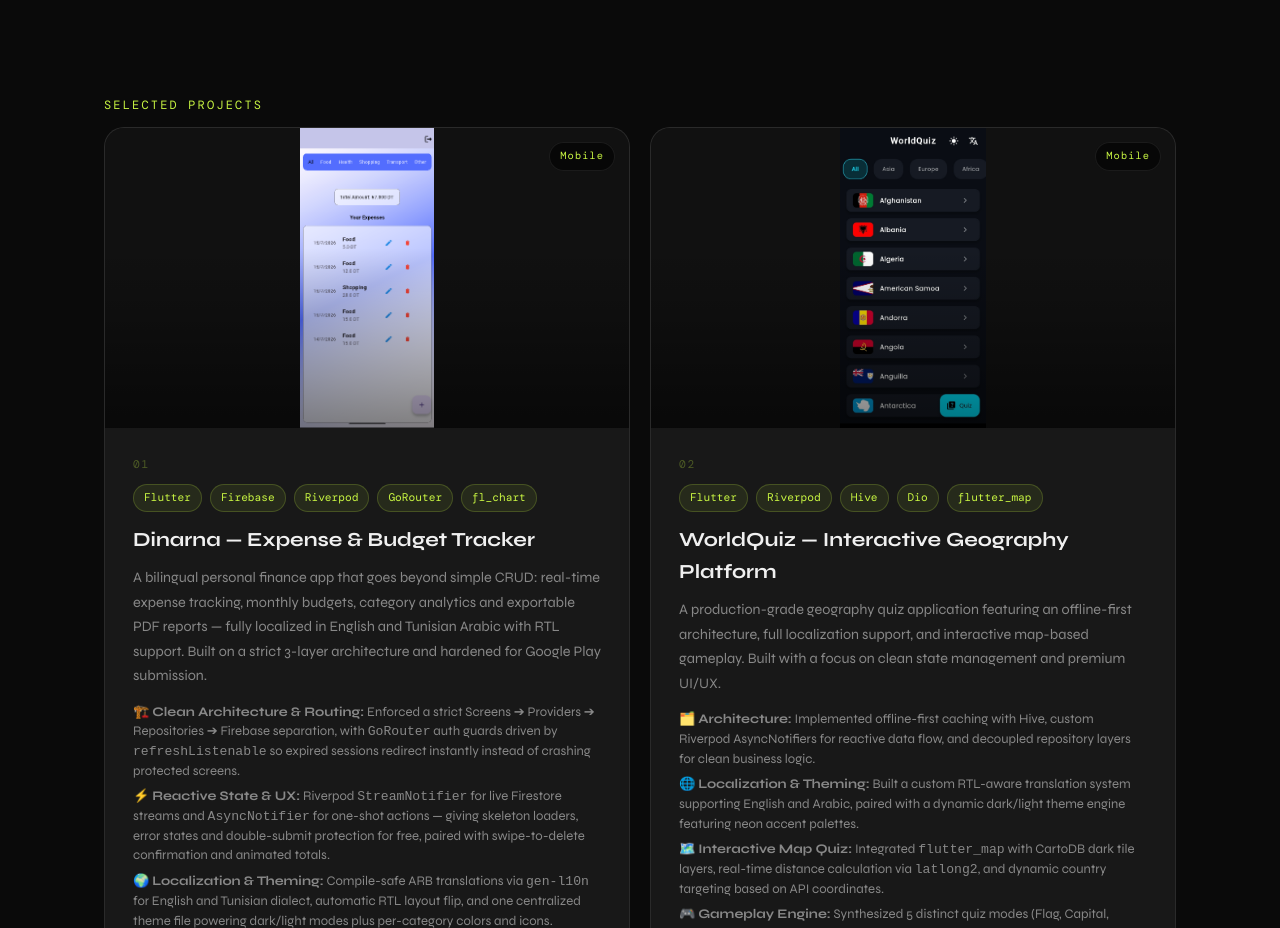
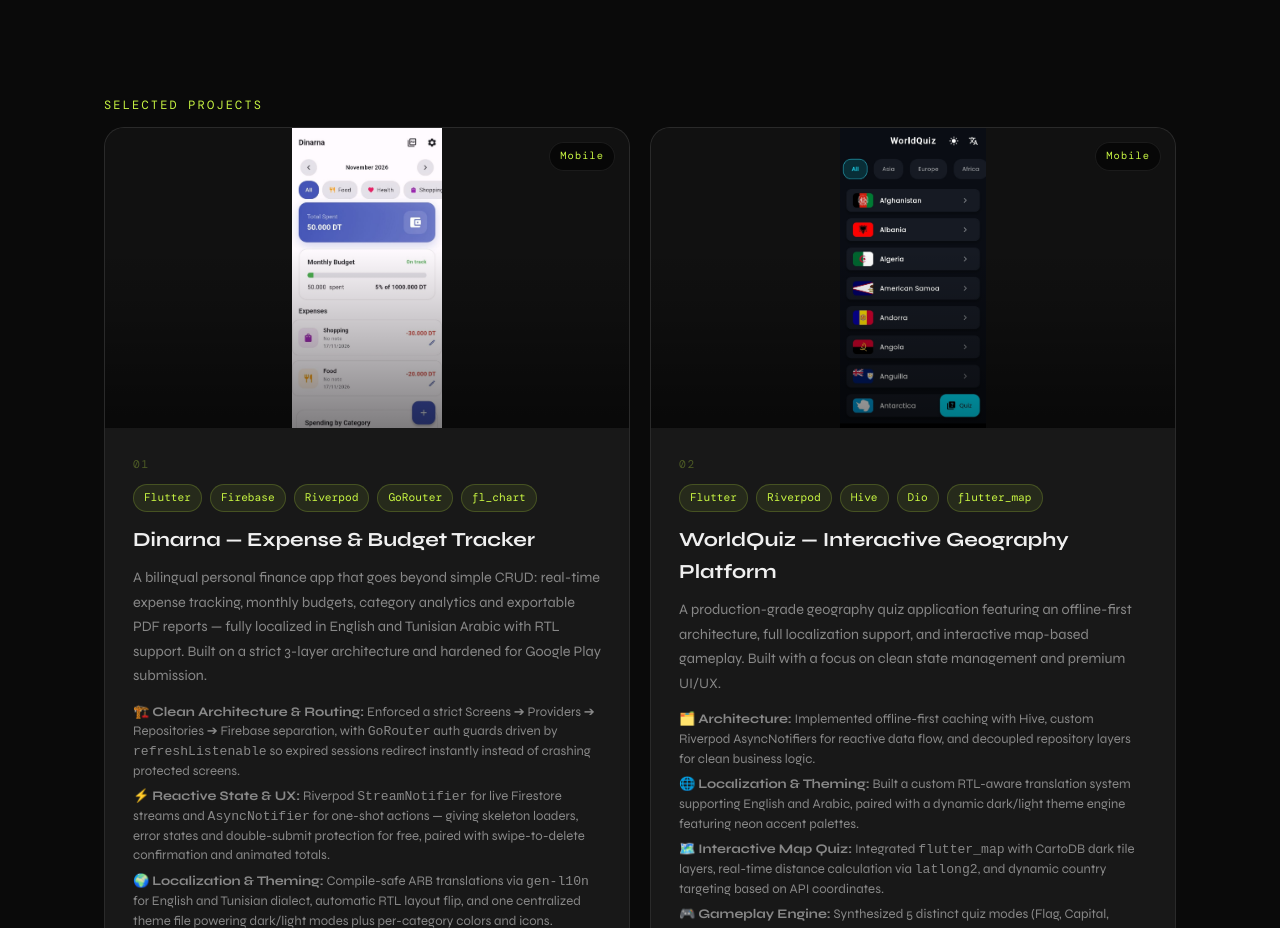
Before and after one commit to Medalisekri/portfolio, a plain HTML site: page index.html in a window 1280 px wide. Shown: the part 2820-3748 px from the top of the page. Drawn offline with nearby package versions, Linux system fonts and the light colour scheme; a web font is replaced by a local one.

Commit message:
Update app details

```diff
--- a/index.html
+++ b/index.html
@@ -186,7 +186,7 @@
 
             <article class="card">
       <div class="card__img card__img--screenshot card__img--glassvault">
-        <img src="images/glassvault.png" alt="GlassVault — Bilingual Expense & Budget Tracker" />
+        <img src="images/dinarna.jpeg" alt="GlassVault — Bilingual Expense & Budget Tracker" />
         <div class="card__img-overlay"></div>
         <div class="card__platform-badge">Mobile</div>
       </div>
```
Also changed, not shown: images/dinarna.jpeg (added), images/glassvault.png (deleted).
